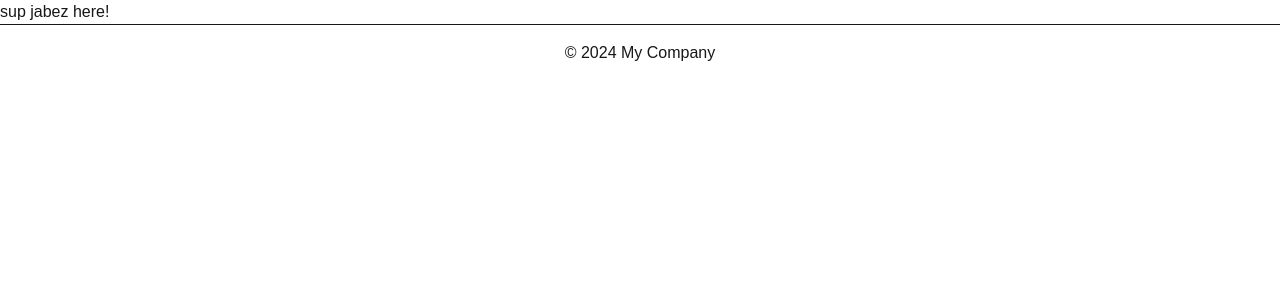
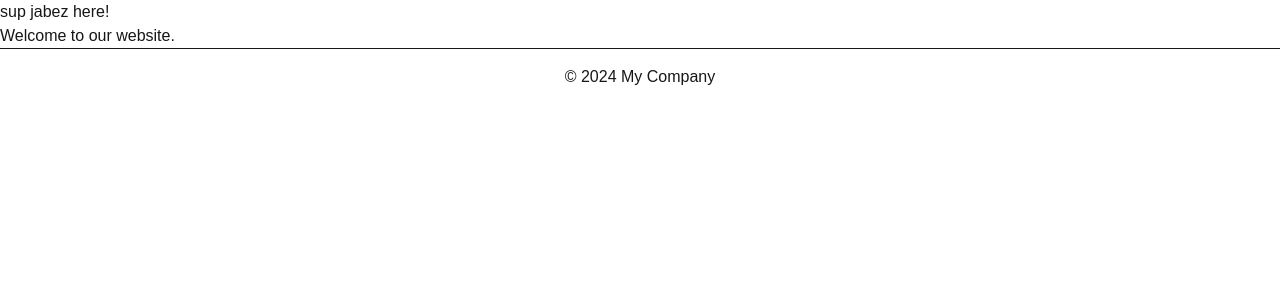
Before and after one commit to Ryuuu00/Calendar, a Next.js app: page / in a window 1280 px wide. Shown: the top 300 px of the page. Built offline with nearby package versions, Linux system fonts and the light colour scheme.

Commit message:
add welcome message to homepage

```diff
--- a/src/app/page.tsx
+++ b/src/app/page.tsx
@@ -1,5 +1,7 @@
 export default function Home() {
   return (
+    <>
     <h1>sup jabez here!</h1>
+    <h2>Welcome to our website.</h2></>
   );
 }
```
